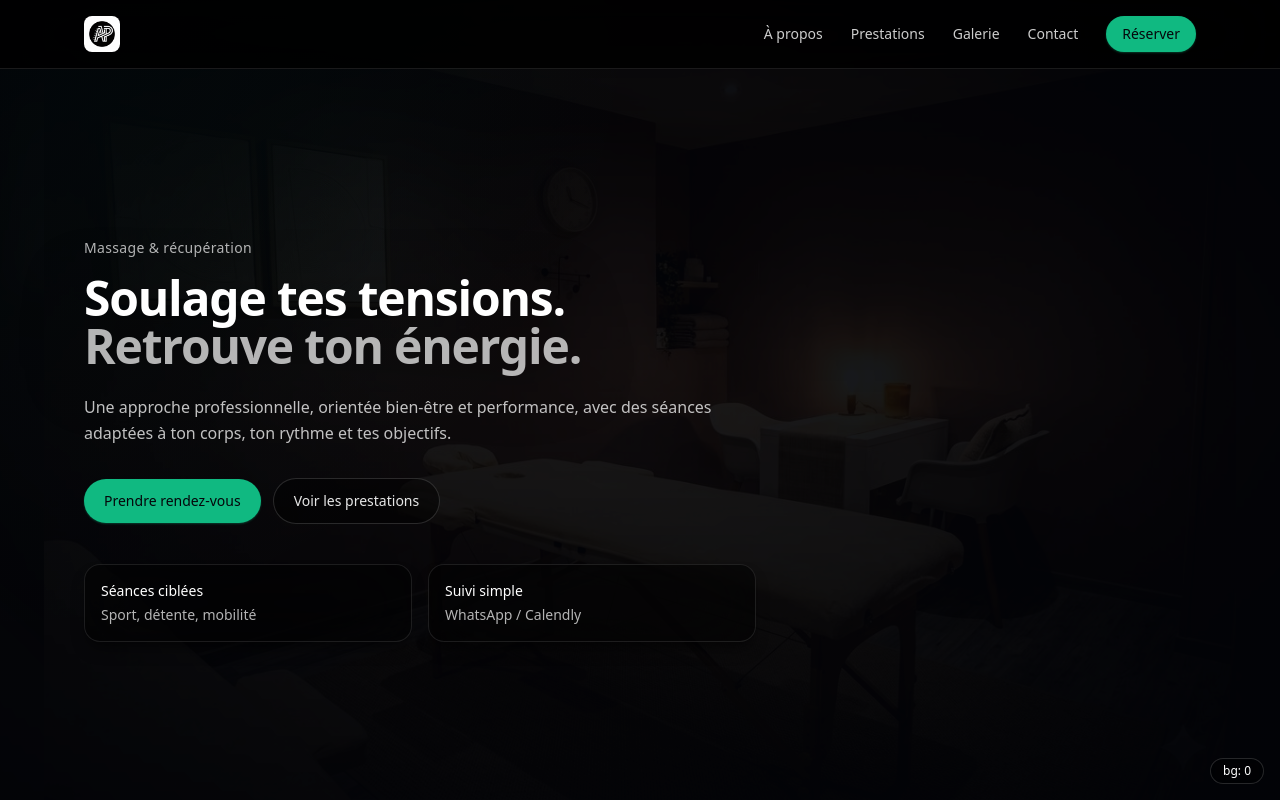
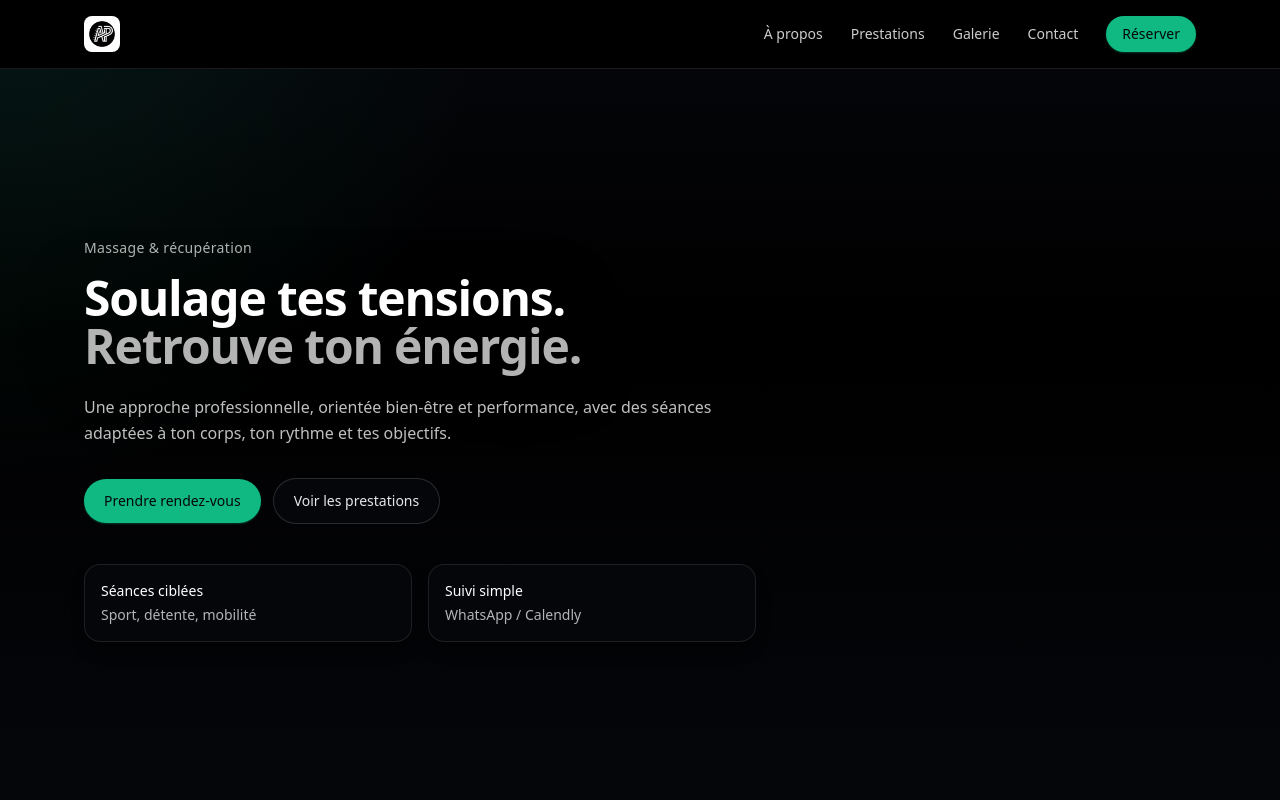
Before and after one commit to tatosteph/francis-massage, a Vue app: page / in a window 1280 px wide. Shown: the top 800 px of the page. Built offline with nearby package versions, Linux system fonts and the light colour scheme.

Commit message:
Remove background images and transparency

```diff
--- a/src/App.vue
+++ b/src/App.vue
@@ -4,8 +4,6 @@ import gsap from 'gsap'
 import { ScrollTrigger } from 'gsap/ScrollTrigger'
 
 gsap.registerPlugin(ScrollTrigger)
-
-const isDev = import.meta.env.DEV
 
 const navOpen = ref(false)
 
@@ -86,73 +84,12 @@ const photos = [
 const logoSrc = photos[photos.length - 1]
 const galleryPhotos = photos.slice(0, -1)
 
-const backgroundPhotos = computed(() => {
-  return [
-    photos[4],
-    photos[1],
-    photos[3],
-    photos[6],
-    photos[4],
-  ]
-})
-
-const backgroundPositions = computed(() => {
-  return [
-    '50% 30%',
-    '50% 28%',
-    '50% 30%',
-    '50% 32%',
-    '50% 30%',
-  ]
-})
-
-const bgEls = ref([])
-const activeBgIndex = ref(0)
-
-function setBgEl(index, el) {
-  if (!el) return
-  bgEls.value[index] = el
-}
-
-function setActiveBackground(index) {
-  activeBgIndex.value = index
-  const els = bgEls.value
-  if (!els?.length) return
-
-  els.forEach((el, i) => {
-    gsap.set(el, { willChange: 'opacity' })
-    gsap.to(el, {
-      opacity: i === index ? 1 : 0,
-      duration: 0.8,
-      ease: 'power2.out',
-      overwrite: true,
-    })
-  })
-}
-
 let ctx
 
 onMounted(async () => {
   await nextTick()
 
   ctx = gsap.context(() => {
-    if (isDev) console.log('[bg] layers:', bgEls.value.length)
-    setActiveBackground(0)
-
-    const sections = gsap.utils.toArray('[data-bg]')
-    sections.forEach((section) => {
-      const idx = Number(section.getAttribute('data-bg') || '0')
-      ScrollTrigger.create({
-        trigger: section,
-        start: 'top 55%',
-        end: 'bottom 45%',
-        onEnter: () => setActiveBackground(idx),
-        onEnterBack: () => setActiveBackground(idx),
-      })
-    })
-
-    ScrollTrigger.refresh()
-
     gsap.from('[data-hero]', {
       opacity: 0,
       y: 16,
@@ -182,43 +119,10 @@ onUnmounted(() => {
 </script>
 
 <template>
-  <div class="relative min-h-screen text-white">
-    <div class="pointer-events-none fixed inset-0 z-0 overflow-hidden">
-      <div
-        v-for="(src, i) in backgroundPhotos"
-        :key="src + i"
-        class="bg-layer absolute inset-0 opacity-0"
-        :ref="(el) => setBgEl(i, el)"
-      >
-        <div
-          class="bg-fill absolute inset-0"
-          :style="{
-            backgroundImage: `url(${src})`,
-            backgroundPosition: backgroundPositions[i] || '50% 50%',
-          }"
-        />
-        <div
-          class="bg-main absolute inset-0"
-          :style="{
-            backgroundImage: `url(${src})`,
-            backgroundPosition: backgroundPositions[i] || '50% 50%',
-          }"
-        />
-      </div>
-      <div class="absolute inset-0 bg-ink-950/55" />
-      <div class="absolute inset-0 bg-[linear-gradient(to_bottom,rgba(2,3,7,0.78),rgba(2,3,7,0.46),rgba(2,3,7,0.84))]" />
-      <div class="absolute inset-0 bg-[radial-gradient(circle_at_top_left,rgba(16,185,129,0.10),transparent_42%)]" />
-      <div class="absolute inset-0 bg-[radial-gradient(circle_at_center,rgba(2,3,7,0.38),rgba(2,3,7,0.48),rgba(2,3,7,0.86))]" />
-    </div>
+  <div class="relative min-h-screen bg-black text-white">
+    <div class="pointer-events-none fixed inset-0 z-0 bg-[radial-gradient(circle_at_top_left,rgba(16,185,129,0.10),transparent_32%),linear-gradient(180deg,#05060a_0%,#000_42%,#05060a_100%)]" />
 
-    <div
-      v-if="isDev"
-      class="fixed bottom-4 right-4 z-[60] rounded-full border border-white/15 bg-black/40 px-3 py-1 text-xs text-white backdrop-blur"
-    >
-      bg: {{ activeBgIndex }}
-    </div>
-
-    <header class="fixed inset-x-0 top-0 z-50 border-b border-white/10 bg-black/85 backdrop-blur-2xl">
+    <header class="fixed inset-x-0 top-0 z-50 border-b border-white/10 bg-black">
       <div class="mx-auto flex max-w-6xl items-center justify-between px-5 py-4">
         <a href="#top" class="flex items-center gap-3 font-semibold tracking-tight">
           <img
@@ -244,7 +148,7 @@ onUnmounted(() => {
         </nav>
 
         <button
-          class="rounded-lg border border-white/10 bg-black/45 px-3 py-2 text-sm text-white/90 md:hidden"
+          class="rounded-lg border border-white/10 bg-ink-950 px-3 py-2 text-sm text-white/90 md:hidden"
           type="button"
           @click="navOpen = !navOpen"
         >
@@ -270,7 +174,7 @@ onUnmounted(() => {
     </header>
 
     <main id="top" class="relative z-10 pt-20">
-      <section class="relative" data-bg="0">
+      <section class="relative">
         <div class="mx-auto flex min-h-[calc(100vh-80px)] max-w-6xl items-center px-5 py-16 md:py-24">
           <div class="max-w-2xl">
             <p data-hero class="text-sm font-medium tracking-wide text-white/70">Massage & récupération</p>
@@ -293,7 +197,7 @@ onUnmounted(() => {
                 Prendre rendez-vous
               </a>
               <a
-                class="rounded-full border border-white/15 bg-black/45 px-5 py-3 text-sm font-medium text-white/90 hover:bg-black/50"
+                class="rounded-full border border-white/15 bg-ink-950 px-5 py-3 text-sm font-medium text-white/90 hover:bg-ink-900"
                 href="#prestations"
               >
                 Voir les prestations
@@ -301,11 +205,11 @@ onUnmounted(() => {
             </div>
 
             <div data-hero class="mt-10 grid grid-cols-2 gap-4 text-sm text-white/75">
-              <div class="rounded-2xl border border-white/10 bg-black/50 p-4 backdrop-blur-2xl shadow-lg shadow-black/40">
+              <div class="rounded-2xl border border-white/10 bg-ink-950 p-4 shadow-lg shadow-black/40">
                 <p class="font-medium text-white">Séances ciblées</p>
                 <p class="mt-1 text-white/70">Sport, détente, mobilité</p>
               </div>
-              <div class="rounded-2xl border border-white/10 bg-black/50 p-4 backdrop-blur-2xl shadow-lg shadow-black/40">
+              <div class="rounded-2xl border border-white/10 bg-ink-950 p-4 shadow-lg shadow-black/40">
                 <p class="font-medium text-white">Suivi simple</p>
                 <p class="mt-1 text-white/70">WhatsApp / Calendly</p>
               </div>
@@ -314,7 +218,7 @@ onUnmounted(() => {
         </div>
       </section>
 
-      <section id="apropos" class="mx-auto max-w-6xl px-5 py-16 md:py-24" data-bg="1">
+      <section id="apropos" class="mx-auto max-w-6xl px-5 py-16 md:py-24">
         <div data-reveal class="grid gap-10 md:grid-cols-2 md:items-start">
           <div>
             <p class="text-sm font-medium tracking-wide text-white/70">À propos</p>
@@ -325,11 +229,11 @@ onUnmounted(() => {
             </p>
           </div>
           <div class="grid gap-4">
-            <div class="rounded-2xl border border-white/10 bg-black/50 p-5 backdrop-blur-xl">
+            <div class="rounded-2xl border border-white/10 bg-ink-950 p-5">
               <p class="font-medium text-white">Mission</p>
               <p class="mt-2 text-white/70">Améliorer ton confort au quotidien et t’aider à bouger sans gêne.</p>
             </div>
-            <div class="rounded-2xl border border-white/10 bg-black/50 p-5 backdrop-blur-xl">
+            <div class="rounded-2xl border border-white/10 bg-ink-950 p-5">
               <p class="font-medium text-white">Objectifs</p>
               <p class="mt-2 text-white/70">Prévenir les douleurs, optimiser la mobilité et soutenir la performance.</p>
             </div>
@@ -337,7 +241,7 @@ onUnmounted(() => {
         </div>
       </section>
 
-      <section id="prestations" class="border-y border-white/10" data-bg="2">
+      <section id="prestations" class="border-y border-white/10 bg-ink-950">
         <div class="mx-auto max-w-6xl px-5 py-16 md:py-24">
           <div data-reveal class="max-w-2xl">
             <p class="text-sm font-medium tracking-wide text-white/70">Prestations</p>
@@ -348,22 +252,22 @@ onUnmounted(() => {
           </div>
 
           <div class="mt-10 grid gap-5 md:grid-cols-2">
-            <article data-reveal class="rounded-2xl border border-white/10 bg-black/55 p-6 backdrop-blur-2xl shadow-lg shadow-black/40">
+            <article data-reveal class="rounded-2xl border border-white/10 bg-black p-6 shadow-lg shadow-black/40">
               <h3 class="text-lg font-semibold">Massage Sportif</h3>
               <p class="mt-2 text-white/70">Récupération musculaire, tensions, préparation / retour d’effort.</p>
               <p class="mt-4 text-sm font-medium text-white/80">Disponible</p>
             </article>
-            <article data-reveal class="rounded-2xl border border-white/10 bg-black/55 p-6 backdrop-blur-2xl shadow-lg shadow-black/40">
+            <article data-reveal class="rounded-2xl border border-white/10 bg-black p-6 shadow-lg shadow-black/40">
               <h3 class="text-lg font-semibold">Cupping Therapy</h3>
               <p class="mt-2 text-white/70">Ventouses pour relâcher les adhérences et améliorer la souplesse.</p>
               <p class="mt-4 text-sm font-medium text-white/80">Sur demande</p>
             </article>
-            <article data-reveal class="rounded-2xl border border-white/10 bg-black/55 p-6 backdrop-blur-2xl shadow-lg shadow-black/40">
+            <article data-reveal class="rounded-2xl border border-white/10 bg-black p-6 shadow-lg shadow-black/40">
               <h3 class="text-lg font-semibold">Préparation Physique</h3>
               <p class="mt-2 text-white/70">Programme sur mesure selon tes objectifs et ton niveau.</p>
               <p class="mt-4 text-sm font-medium text-white/80">Bientôt</p>
             </article>
-            <article data-reveal class="rounded-2xl border border-white/10 bg-black/55 p-6 backdrop-blur-2xl shadow-lg shadow-black/40">
+            <article data-reveal class="rounded-2xl border border-white/10 bg-black p-6 shadow-lg shadow-black/40">
               <h3 class="text-lg font-semibold">Ostéo Massage</h3>
               <p class="mt-2 text-white/70">Travail ciblé pour la mobilité et les zones sensibles.</p>
               <p class="mt-4 text-sm font-medium text-white/80">Disponible</p>
@@ -372,7 +276,7 @@ onUnmounted(() => {
         </div>
       </section>
 
-      <section id="galerie" class="mx-auto max-w-6xl px-5 py-16 md:py-24" data-bg="3">
+      <section id="galerie" class="mx-auto max-w-6xl px-5 py-16 md:py-24">
         <div data-reveal class="flex flex-col gap-4 md:flex-row md:items-end md:justify-between">
           <div class="max-w-2xl">
             <p class="text-sm font-medium tracking-wide text-white/70">Visuels</p>
@@ -386,7 +290,7 @@ onUnmounted(() => {
             v-for="src in galleryPhotos"
             :key="src"
             data-reveal
-            class="group relative overflow-hidden rounded-2xl border border-white/10 bg-black/55 backdrop-blur-2xl shadow-lg shadow-black/40"
+            class="group relative overflow-hidden rounded-2xl border border-white/10 bg-ink-950 shadow-lg shadow-black/40"
           >
             <img
               class="h-56 w-full object-cover object-[50%_20%] transition duration-500 group-hover:scale-[1.03]"
@@ -397,7 +301,7 @@ onUnmounted(() => {
         </div>
       </section>
 
-      <section id="contact" class="border-t border-white/10" data-bg="4">
+      <section id="contact" class="border-t border-white/10 bg-ink-950">
         <div class="mx-auto grid max-w-6xl gap-8 px-5 py-16 md:grid-cols-2 md:py-24">
           <div data-reveal>
             <p class="text-sm font-medium tracking-wide text-white/70">Contact</p>
@@ -405,7 +309,7 @@ onUnmounted(() => {
             <p class="mt-5 leading-relaxed text-white/75">
               Dis-moi ce dont tu as besoin (zone, douleur, objectif). Je te propose un créneau et un format adapté.
             </p>
-            <div class="mt-8 rounded-2xl border border-white/10 bg-black/55 p-4 backdrop-blur-2xl shadow-lg shadow-black/40">
+            <div class="mt-8 rounded-2xl border border-white/10 bg-black p-4 shadow-lg shadow-black/40">
               <p class="text-sm font-medium text-white">Calendrier</p>
               <p class="mt-1 text-sm text-white/70">Choisis un créneau directement dans le calendrier.</p>
               <div class="mt-4 overflow-hidden rounded-xl border border-white/10 bg-ink-950">
@@ -418,7 +322,7 @@ onUnmounted(() => {
               </div>
               <div class="mt-4 flex flex-wrap gap-3">
                 <a
-                  class="rounded-full border border-white/15 bg-black/45 px-5 py-3 text-sm font-medium text-white/90 hover:bg-black/60"
+                  class="rounded-full border border-white/15 bg-ink-950 px-5 py-3 text-sm font-medium text-white/90 hover:bg-ink-900"
                   :href="calendlyUrl"
                   target="_blank"
                   rel="noreferrer"
@@ -429,7 +333,7 @@ onUnmounted(() => {
             </div>
           </div>
 
-          <div data-reveal class="rounded-2xl border border-white/10 bg-black/55 p-6 backdrop-blur-2xl shadow-lg shadow-black/40">
+          <div data-reveal class="rounded-2xl border border-white/10 bg-black p-6 shadow-lg shadow-black/40">
             <p class="text-sm font-medium text-white">Formulaire de contact</p>
             <p class="mt-1 text-sm text-white/70">
               Tu peux envoyer un message, même si tu ne trouves pas de créneau parfait.
@@ -441,7 +345,7 @@ onUnmounted(() => {
                 <input
                   id="name"
                   v-model="form.name"
-                  class="h-11 rounded-xl border border-white/10 bg-ink-950/60 px-4 text-sm text-white outline-none ring-accent-500/40 placeholder:text-white/40 focus:ring-2"
+                  class="h-11 rounded-xl border border-white/10 bg-ink-950 px-4 text-sm text-white outline-none ring-accent-500/40 placeholder:text-white/40 focus:ring-2"
                   type="text"
                   autocomplete="name"
                   placeholder="Votre nom"
@@ -455,7 +359,7 @@ onUnmounted(() => {
                   <input
                     id="email"
                     v-model="form.email"
-                    class="h-11 rounded-xl border border-white/10 bg-ink-950/60 px-4 text-sm text-white outline-none ring-accent-500/40 placeholder:text-white/40 focus:ring-2"
+                    class="h-11 rounded-xl border border-white/10 bg-ink-950 px-4 text-sm text-white outline-none ring-accent-500/40 placeholder:text-white/40 focus:ring-2"
                     type="email"
                     autocomplete="email"
                     placeholder="vous@email.com"
@@ -467,7 +371,7 @@ onUnmounted(() => {
                   <input
                     id="phone"
                     v-model="form.phone"
-                    class="h-11 rounded-xl border border-white/10 bg-ink-950/60 px-4 text-sm text-white outline-none ring-accent-500/40 placeholder:text-white/40 focus:ring-2"
+                    class="h-11 rounded-xl border border-white/10 bg-ink-950 px-4 text-sm text-white outline-none ring-accent-500/40 placeholder:text-white/40 focus:ring-2"
                     type="tel"
                     autocomplete="tel"
                     placeholder="+32 ..."
@@ -480,7 +384,7 @@ onUnmounted(() => {
                 <textarea
                   id="message"
                   v-model="form.message"
-                  class="min-h-[120px] resize-y rounded-xl border border-white/10 bg-ink-950/60 px-4 py-3 text-sm text-white outline-none ring-accent-500/40 placeholder:text-white/40 focus:ring-2"
+                  class="min-h-[120px] resize-y rounded-xl border border-white/10 bg-ink-950 px-4 py-3 text-sm text-white outline-none ring-accent-500/40 placeholder:text-white/40 focus:ring-2"
                   placeholder="Expliquez votre besoin (douleurs, zone, objectif, disponibilité…)"
                   required
                 />
@@ -516,7 +420,7 @@ onUnmounted(() => {
               </div>
               <div class="pt-2">
                 <a
-                  class="inline-flex rounded-full border border-white/15 bg-black/45 px-4 py-2 font-medium text-white/90 hover:bg-black/50"
+                  class="inline-flex rounded-full border border-white/15 bg-ink-950 px-4 py-2 font-medium text-white/90 hover:bg-ink-900"
                   href="#top"
                 >
                   Retour en haut
@@ -536,31 +440,3 @@ onUnmounted(() => {
     </main>
   </div>
 </template>
-
-<style scoped>
-.bg-layer {
-  will-change: opacity;
-}
-
-.bg-fill,
-.bg-main {
-  background-repeat: no-repeat;
-}
-
-.bg-fill {
-  background-size: cover;
-  filter: blur(16px) grayscale(0.18) saturate(0.95) contrast(1.12) brightness(0.44);
-  transform: scale(1.12);
-}
-
-.bg-main {
-  background-size: cover;
-  filter: grayscale(0.10) saturate(0.95) contrast(1.12) brightness(0.62);
-}
-
-@media (min-width: 768px) {
-  .bg-main {
-    background-size: contain;
-  }
-}
-</style>
```
